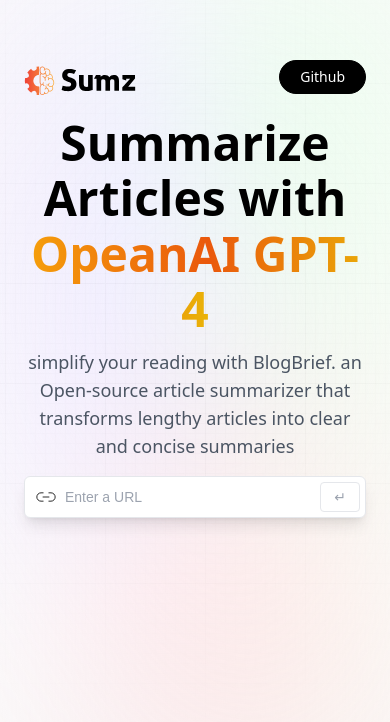
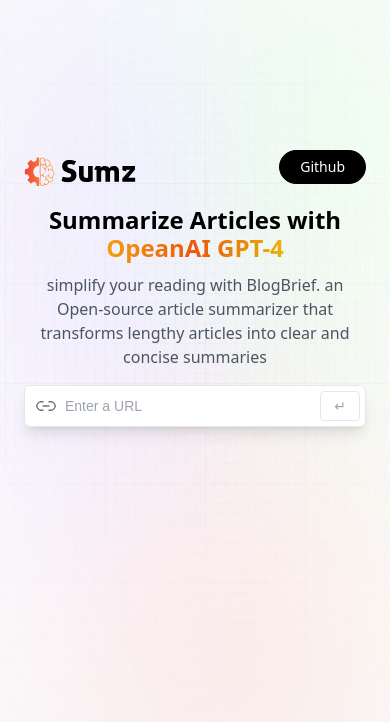
Before and after one commit to amanmulani09/BlogBrief, a React (Vite) app: page / in a window 390 px wide. Shown: the part 122-844 px from the top of the page. Built offline with nearby package versions, Linux system fonts and the light colour scheme; a web font is replaced by a local one.

Commit message:
made layout change

```diff
--- a/src/App.css
+++ b/src/App.css
@@ -80,7 +80,7 @@
 }
 
 .head_text {
-  @apply mt-[-20px] text-5xl font-extrabold leading-[1.15] text-black sm:text-4xl text-center;
+  @apply mt-[-20px] text-2xl font-extrabold leading-[1.15] text-black sm:text-4xl text-center;
 }
 
 .orange_gradient {
@@ -88,7 +88,7 @@
 }
 
 .desc {
-  @apply mt-3 text-lg text-gray-600 sm:text-xl text-center max-w-2xl;
+  @apply mt-3 text-base text-gray-600 sm:text-xl text-center max-w-2xl;
 }
 
 .url_input {
--- a/src/components/Demo.jsx
+++ b/src/components/Demo.jsx
@@ -16,6 +16,8 @@
   setAllArticles(articlesFromLocalStore)
 }
 },[])
+const twoRecentArticles = allArticles.slice(0,2);
+console.log(twoRecentArticles)
   const handleSubmit = async (e) => {
     e && e.preventDefault();
     const {data} = await getSummary({
@@ -51,7 +53,8 @@
 
 <div className="flex flex-col gap-1 max-h-60 overflow-y-auto">
   {
-    allArticles.map((item,index)=>{
+
+twoRecentArticles.map((item,index)=>{
        return (<div key={`link-${index}`}
       onClick={()=> setArticle(item)}
       className="link_card"
```
